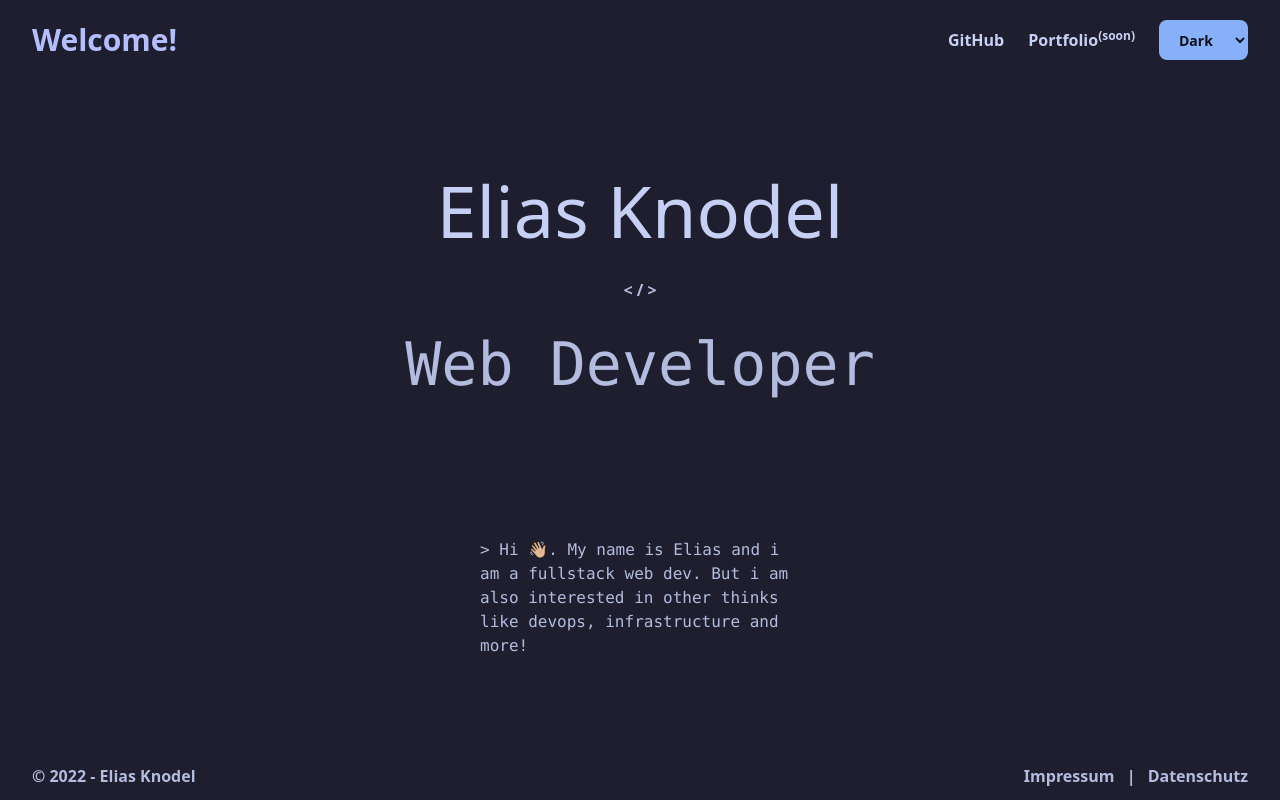
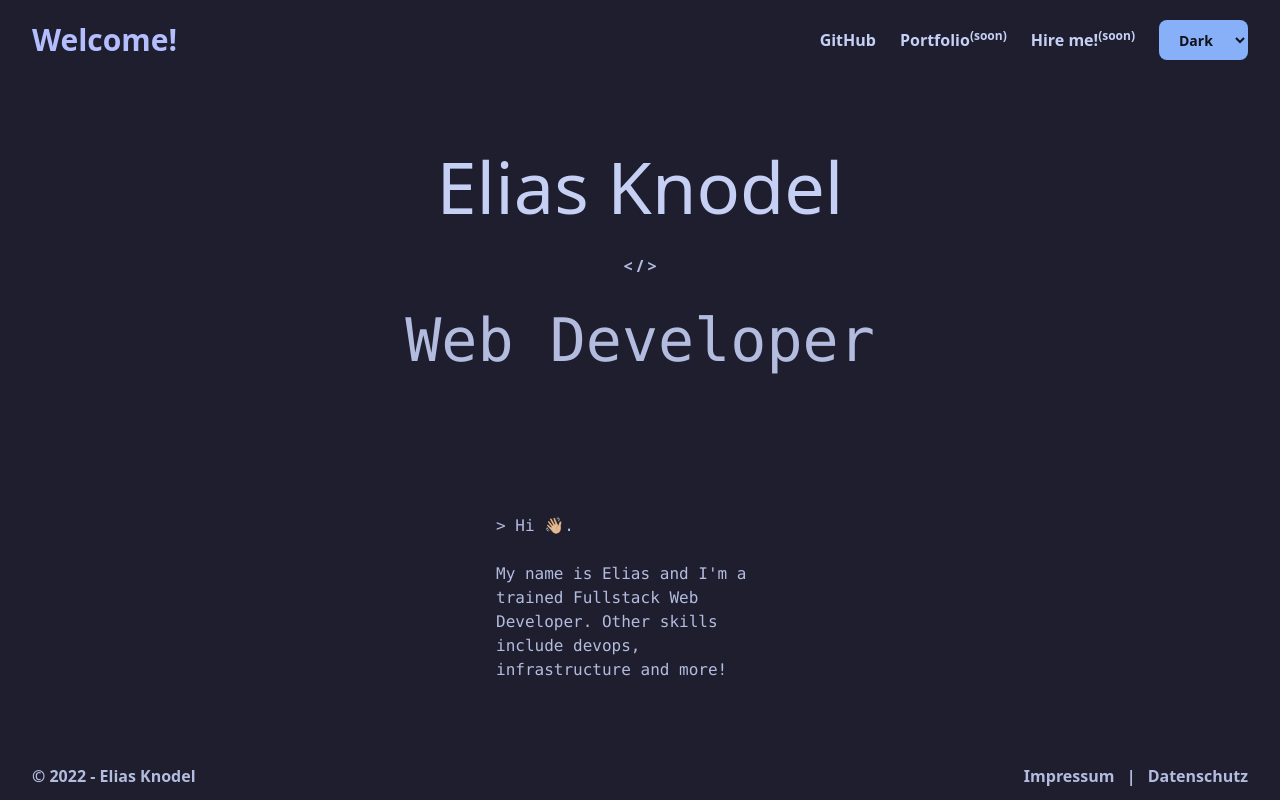
Before and after one commit to elias-knodel/website, a SvelteKit app: page / in a window 1280 px wide. Built offline with nearby package versions, Linux system fonts and the light colour scheme.

Commit message:
feat: add hire me button

```diff
--- a/package.json
+++ b/package.json
@@ -1,6 +1,6 @@
 {
 	"name": "website",
-	"version": "0.0.1",
+	"version": "0.1.0",
 	"private": true,
 	"scripts": {
 		"dev": "vite dev",
--- a/src/lib/components/Header.svelte
+++ b/src/lib/components/Header.svelte
@@ -20,6 +20,7 @@
 				GitHub
 			</a>
 			<a class="hidden sm:block" href="{base}#_">Portfolio<sup>(soon)</sup></a>
+			<a class="hidden sm:block" href="{base}#_">Hire me!<sup>(soon)</sup></a>
 			<ThemeSwitcher />
 		</nav>
 	</div>
--- a/src/routes/+page.svelte
+++ b/src/routes/+page.svelte
@@ -2,8 +2,7 @@
 	<title>Homepage | Elias Knodel</title>
 	<meta
 		name="description"
-		content="Hi 👋🏼. My name is Elias and i am a fullstack web dev.
-    But i am also interested in other thinks like devops, infrastructure etc."
+		content="Hi 👋🏼. My name is Elias and I'm a trained Fullstack Web Developer. Other skills are devops, infrastructure and more!"
 	/>
 </svelte:head>
 
@@ -11,8 +10,8 @@
 	<h1 class="">Elias Knodel</h1>
 	<p class="my-8 font-semibold text-subtext-1">&lt; / &gt;</p>
 	<h2 class="font-mono font-thin text-subtext-1">Web Developer</h2>
-	<p class="mt-20 w-80 font-mono font-thin text-subtext-1 sm:mt-36 ">
-		&gt; Hi 👋🏼. My name is Elias and i am a fullstack web dev. But i am also interested in other
-		thinks like devops, infrastructure and more!
+	<p class="mt-20 w-72 font-mono font-thin text-subtext-1 sm:mt-36 ">
+		&gt; Hi 👋🏼. <br /> <br /> My name is Elias and I'm a trained Fullstack Web Developer. Other skills
+		include devops, infrastructure and more!
 	</p>
 </main>
--- a/src/routes/imprint/+page.svelte
+++ b/src/routes/imprint/+page.svelte
@@ -15,7 +15,7 @@
 	<h2>Kontakt</h2>
 	<p>
 		Telefon: +49 176 81186296<br />
-		E-Mail: elias.knodel@gmail.com
+		E-Mail: contact@elias-knodel.de
 	</p>
 
 	<h2>Redaktionell verantwortlich</h2>
@@ -25,6 +25,6 @@
 		76707 Hambr&uuml;cken<br />
 		<br />
 		Telefon: +49 176 81186296<br />
-		E-Mail: elias.knodel@gmail.com
+		E-Mail: contact@elias-knodel.de
 	</p>
 </main>
--- a/src/routes/privacy/+page.svelte
+++ b/src/routes/privacy/+page.svelte
@@ -146,7 +146,7 @@
 
 	<p>
 		Telefon: +49 176 81186296<br />
-		E-Mail: elias.knodel@gmail.com
+		E-Mail: contact@elias-knodel.de
 	</p>
 	<p>
 		Verantwortliche Stelle ist die nat&uuml;rliche oder juristische Person, die allein oder
```
Also changed, not shown: src/app.less (+0 -11 lines).
